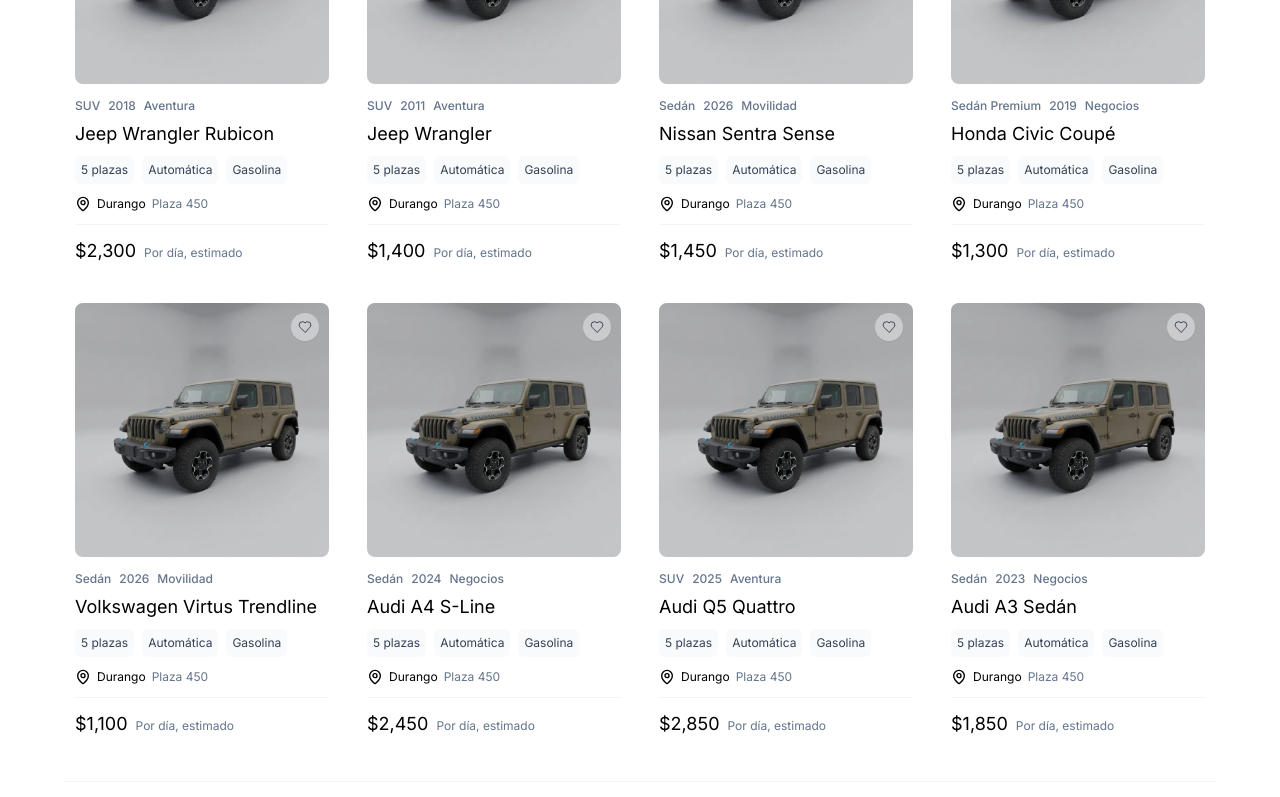
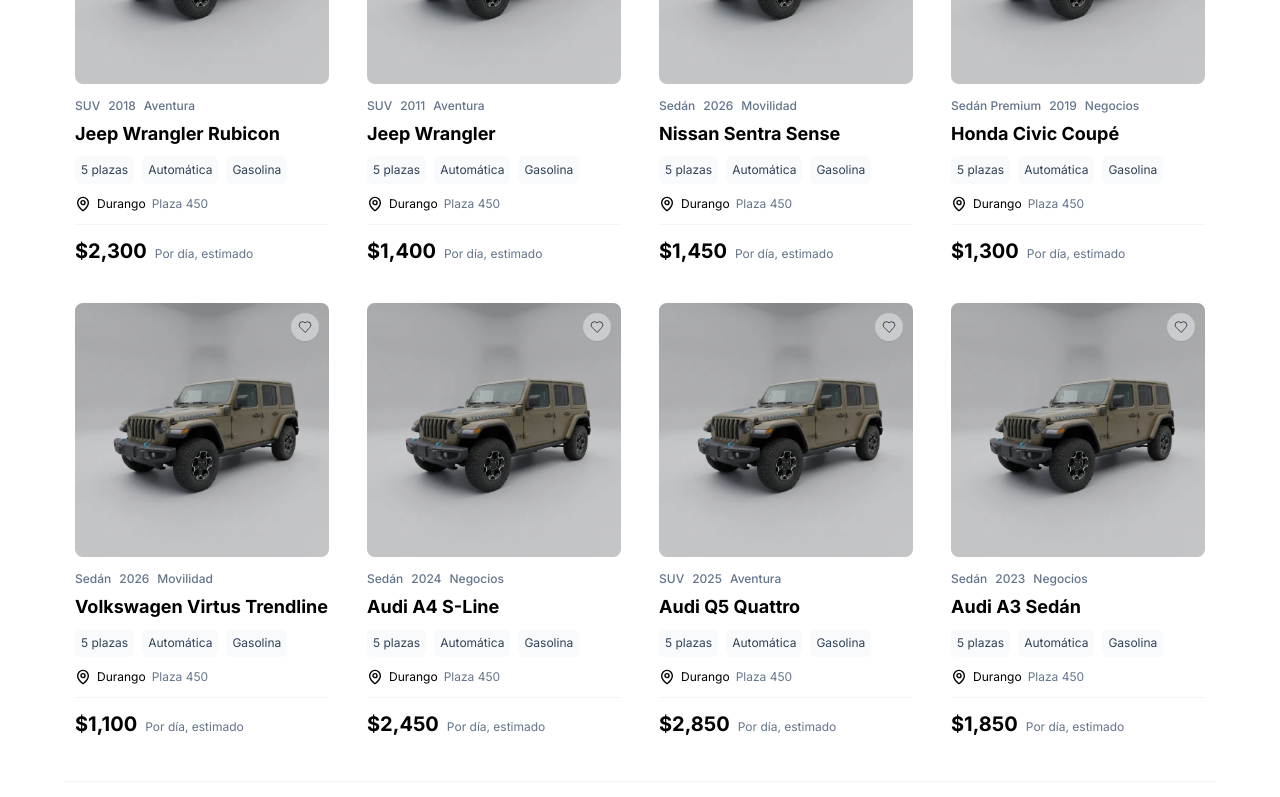
Before and after one commit to srcarlosdamian/galsa-rent, a React (Vite) app: page / in a window 1280 px wide. Shown: the part 960-1757 px from the top of the page. Built offline with nearby package versions, Linux system fonts and the light colour scheme; no server answers; a web font is replaced by a local one.

Commit message:
style(card): update title and price to bold with blue-300 underline accent on hover

```diff
--- a/src/components/Footer.tsx
+++ b/src/components/Footer.tsx
@@ -118,8 +118,8 @@ export const Footer: React.FC<FooterProps> = ({ onNavigate }) => {
         <div className="max-w-7xl mx-auto flex flex-col sm:flex-row items-center justify-between gap-1 text-neutral-400">
           <span className="text-amber-400 font-semibold">[ENTORNO DE PRUEBAS / QA — Este listón no va en el diseño final]</span>
           <div className="flex items-center gap-3 text-white">
-            <span>Última actualización: <strong>02 Nov 2026, 00:15 hrs</strong></span>
-            <span className="bg-neutral-800 text-emerald-400 px-2 py-0.5 rounded text-[10px] font-bold">v1.8.0</span>
+            <span>Última actualización: <strong>02 Nov 2026, 00:18 hrs</strong></span>
+            <span className="bg-neutral-800 text-emerald-400 px-2 py-0.5 rounded text-[10px] font-bold">v1.8.1</span>
           </div>
         </div>
       </div>
--- a/src/components/VehicleCard.tsx
+++ b/src/components/VehicleCard.tsx
@@ -84,10 +84,13 @@ export const VehicleCard: React.FC<VehicleCardProps> = ({
             <span>{vehicle.category.split('/')[1]?.trim() || 'Aventura'}</span>
           </div>
 
-          {/* Vehicle Name */}
-          <h3 className="font-heading font-normal text-[18px] text-black leading-[28px] truncate">
-            {vehicle.make} {vehicle.model}
-          </h3>
+          {/* Vehicle Name con subrayado azul 300 en hover */}
+          <div className="relative inline-block self-start">
+            <h3 className="relative z-10 font-heading font-bold text-[18px] text-black leading-[28px] truncate">
+              {vehicle.make} {vehicle.model}
+            </h3>
+            <span className="absolute left-0 bottom-0.5 w-0 h-2 bg-blue-300 rounded-sm -z-0 transition-all duration-200 group-hover:w-full" />
+          </div>
 
           {/* Vehicle Features Pills */}
           <div className="flex flex-wrap items-center gap-[8px] pt-1">
@@ -129,7 +132,7 @@ export const VehicleCard: React.FC<VehicleCardProps> = ({
         {/* Price Divider & Daily Rate */}
         <div className="flex items-center justify-between w-full pt-0.5">
           <div className="flex items-baseline gap-[8px] whitespace-nowrap">
-            <span className="font-heading font-normal text-[18px] text-black leading-[28px]">
+            <span className="font-heading font-bold text-[20px] text-black leading-[28px]">
               ${vehicle.pricePerDay.toLocaleString('es-MX')}
             </span>
             <span className="font-heading font-normal text-[12px] text-slate-500 leading-[20px]">
```
